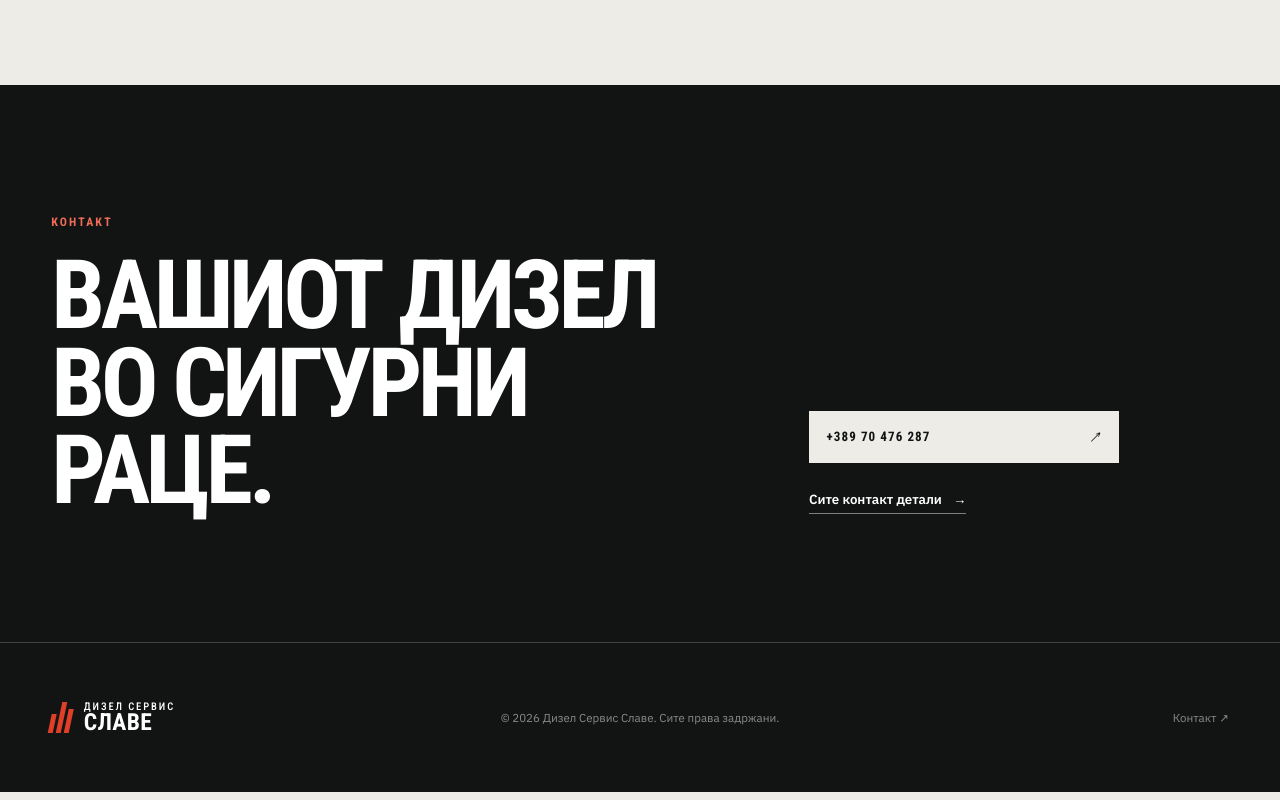
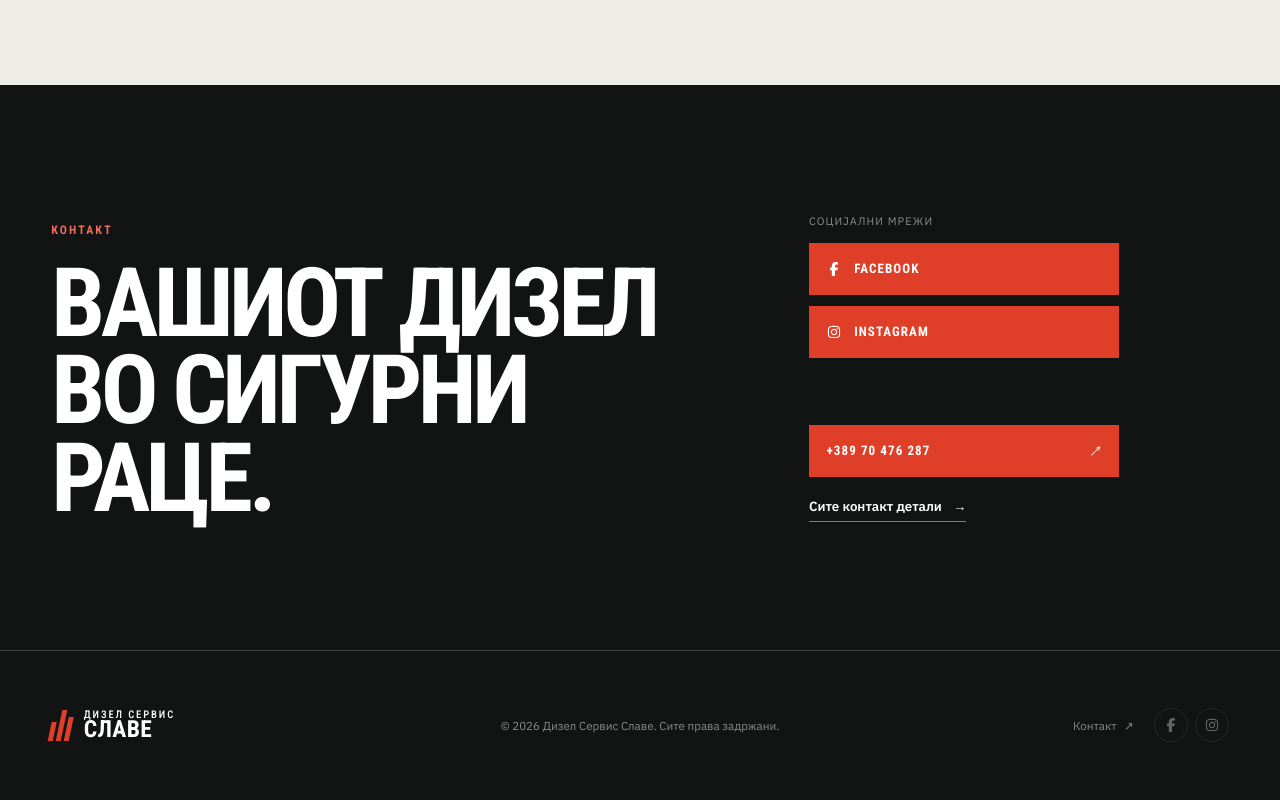
Before and after one commit to ardijancuri/slave-service-web, a Next.js app: page / in a window 1280 px wide. Shown: the part 2871-3671 px from the top of the page. Built offline with nearby package versions, Linux system fonts and the light colour scheme.

Commit message:
Add social links and refine service process UI

```diff
--- a/app/contact/page.jsx
+++ b/app/contact/page.jsx
@@ -2,6 +2,7 @@
 
 import PageHero from "../../components/PageHero";
 import { useLanguage } from "../../components/LanguageProvider";
+import { SocialLinks } from "../../components/SiteChrome";
 
 const mapsUrl =
   "https://www.google.com/maps/search/?api=1&query=2G22%2BHVM%20Disel%20Service%20Slave%2C%20%C4%8Cento";
@@ -53,6 +54,10 @@ export default function ContactPage() {
             <span>{t.landmarkLabel}</span>
             <p>{t.landmark}</p>
           </div>
+          <div className="contact-row">
+            <span>{t.socialMedia}</span>
+            <SocialLinks variant="light" />
+          </div>
         </div>
       </section>
 
--- a/app/page.jsx
+++ b/app/page.jsx
@@ -4,6 +4,7 @@ import Image from "next/image";
 import Link from "next/link";
 import { useEffect, useRef } from "react";
 import { useLanguage } from "../components/LanguageProvider";
+import { SocialLinks } from "../components/SiteChrome";
 
 const pageLinks = [
   ["01", "/services", "navServices", "homeServicesDescription"],
@@ -135,7 +136,11 @@ export default function Home() {
           </h2>
         </div>
         <div className="home-contact-actions reveal">
-          <a className="button button-light" href="tel:+38970476287">
+          <div className="home-contact-socials">
+            <span>{t.socialMedia}</span>
+            <SocialLinks presentation="buttons" />
+          </div>
+          <a className="button button-primary home-contact-phone" href="tel:+38970476287">
             <span>+389 70 476 287</span>
             <span aria-hidden="true">↗</span>
           </a>
--- a/components/SiteChrome.jsx
+++ b/components/SiteChrome.jsx
@@ -3,6 +3,7 @@
 import Link from "next/link";
 import { usePathname } from "next/navigation";
 import { useEffect, useState } from "react";
+import { FaFacebookF, FaInstagram } from "react-icons/fa6";
 import { useLanguage } from "./LanguageProvider";
 
 const navigation = [
@@ -11,6 +12,11 @@ const navigation = [
   { href: "/equipment", key: "navEquipment" },
   { href: "/gallery", key: "navGallery" },
   { href: "/contact", key: "navContact" },
+];
+
+const socialLinks = [
+  { label: "Facebook", href: "", Icon: FaFacebookF },
+  { label: "Instagram", href: "", Icon: FaInstagram },
 ];
 
 function Brand({ footer = false }) {
@@ -42,6 +48,31 @@ export function SkipLink() {
   );
 }
 
+export function SocialLinks({ variant = "dark", presentation = "icons" }) {
+  const { t } = useLanguage();
+  return (
+    <div
+      className={`social-links social-links-${variant} social-links-${presentation}`}
+      aria-label={t.socialMedia}
+    >
+      {socialLinks.map(({ label, href, Icon }) => (
+        <a
+          className="social-link"
+          href={href || undefined}
+          aria-label={label}
+          aria-disabled={!href}
+          tabIndex={href ? 0 : -1}
+          title={`${label} — ${t.comingSoon}`}
+          key={label}
+        >
+          <Icon aria-hidden="true" />
+          {presentation === "buttons" && <span>{label}</span>}
+        </a>
+      ))}
+    </div>
+  );
+}
+
 export function SiteHeader() {
   const pathname = usePathname();
   const normalizedPathname =
@@ -61,6 +92,24 @@ export function SiteHeader() {
     document.body.classList.toggle("nav-open", menuOpen);
     return () => document.body.classList.remove("nav-open");
   }, [menuOpen]);
+
+  useEffect(() => {
+    if (!menuOpen) return undefined;
+    const closeOnEscape = (event) => {
+      if (event.key === "Escape") setMenuOpen(false);
+    };
+    window.addEventListener("keydown", closeOnEscape);
+    return () => window.removeEventListener("keydown", closeOnEscape);
+  }, [menuOpen]);
+
+  useEffect(() => {
+    const desktopQuery = window.matchMedia("(min-width: 821px)");
+    const closeOnDesktop = (event) => {
+      if (event.matches) setMenuOpen(false);
+    };
+    desktopQuery.addEventListener("change", closeOnDesktop);
+    return () => desktopQuery.removeEventListener("change", closeOnDesktop);
+  }, []);
 
   useEffect(() => {
     const timer = window.setTimeout(() => setMenuOpen(false), 0);
@@ -135,9 +184,12 @@ export function SiteFooter() {
     <footer className="site-footer">
       <Brand footer />
       <p>© 2026 {t.footerRights}</p>
-      <Link href="/contact">
-        {t.navContact} <span aria-hidden="true">↗</span>
-      </Link>
+      <div className="footer-actions">
+        <Link className="footer-contact-link" href="/contact">
+          {t.navContact} <span aria-hidden="true">↗</span>
+        </Link>
+        <SocialLinks />
+      </div>
     </footer>
   );
 }
--- a/package.json
+++ b/package.json
@@ -11,7 +11,8 @@
   "dependencies": {
     "next": "16.2.10",
     "react": "19.2.7",
-    "react-dom": "19.2.7"
+    "react-dom": "19.2.7",
+    "react-icons": "^5.7.0"
   },
   "devDependencies": {
     "eslint": "^9.39.5",
--- a/styles.css
+++ b/styles.css
@@ -191,11 +191,23 @@ blockquote { margin: 3rem 0 0; padding: 1.5rem 0 0 2rem; border-top: 1px solid v
 .contact-row { display: grid; grid-template-columns: 105px 1fr; gap: 1.5rem; padding: 1.55rem 0; border-bottom: 1px solid var(--light-line); }
 .contact-row > span { color: rgba(255,255,255,.4); font-size: .68rem; letter-spacing: .1em; text-transform: uppercase; }
 .contact-row p, .contact-row a { margin: 0; font-size: .93rem; }
-.contact-row a { display: flex; justify-content: space-between; gap: 1rem; }
-.contact-row a:hover { color: #ee6c57; }
+.contact-row > a { display: flex; justify-content: space-between; gap: 1rem; }
+.contact-row > a:hover { color: #ee6c57; }
 
 .site-footer { display: grid; grid-template-columns: 1fr auto 1fr; align-items: center; gap: 2rem; min-height: 150px; padding: 2rem var(--gutter); background: var(--ink); color: rgba(255,255,255,.5); border-top: 1px solid var(--light-line); font-size: .72rem; }
-.site-footer > a:last-child { justify-self: end; }
+.footer-actions { justify-self: end; display: flex; align-items: center; gap: 1.25rem; }
+.footer-contact-link { display: inline-flex; align-items: center; gap: .45rem; }
+.social-links { display: flex; align-items: center; gap: .45rem; }
+.social-link { width: 34px; height: 34px; display: grid; place-items: center; border: 1px solid currentColor; border-radius: 50%; transition: color 180ms ease, border-color 180ms ease, background-color 180ms ease; }
+.social-link svg { width: 14px; height: 14px; }
+.social-links-dark .social-link { color: rgba(255,255,255,.82); border-color: var(--light-line); }
+.social-links-light .social-link { color: var(--ink); border-color: var(--line); }
+.social-link[href]:hover { color: #fff; border-color: var(--red); background: var(--red); }
+.social-link[aria-disabled="true"] { opacity: .42; cursor: default; }
+.social-links-buttons { width: min(100%, 310px); display: grid; grid-template-columns: 1fr; gap: .7rem; }
+.social-links-buttons .social-link { width: 100%; min-height: 52px; height: auto; display: flex; align-items: center; justify-content: flex-start; gap: .85rem; padding: .9rem 1.1rem; border: 0; border-radius: 0; background: var(--red); color: #fff; font-family: var(--display); font-size: .82rem; font-weight: 700; letter-spacing: .08em; text-transform: uppercase; }
+.social-links-buttons .social-link svg { flex: 0 0 auto; }
+.social-links-buttons .social-link[aria-disabled="true"] { opacity: 1; }
 .footer-brand { color: #fff; }
 
 .reveal { opacity: 0; transform: translateY(28px); transition: opacity 650ms cubic-bezier(.2,.7,.2,1), transform 650ms cubic-bezier(.2,.7,.2,1); }
@@ -227,8 +239,11 @@ blockquote { margin: 3rem 0 0; padding: 1.5rem 0 0 2rem; border-top: 1px solid v
 .home-about { padding-top: 5rem; }
 .inline-arrow { display: inline-flex; align-items: center; gap: 1.4rem; margin-top: 2rem; padding-bottom: .4rem; border-bottom: 1px solid currentColor; font-family: var(--display); font-size: .8rem; font-weight: 700; letter-spacing: .08em; text-transform: uppercase; }
 .home-contact { align-items: end; padding: clamp(6rem, 10vw, 10rem) var(--gutter); }
-.home-contact-actions { align-self: end; display: grid; justify-items: start; gap: 1.6rem; }
+.home-contact-actions { width: min(100%, 420px); align-self: end; display: grid; justify-items: start; gap: 1.2rem; }
 .home-contact-actions .text-link { color: #fff; }
+.home-contact-phone { width: min(100%, 310px); }
+.home-contact-socials { width: 100%; display: grid; gap: .8rem; }
+.home-contact-socials > span { color: rgba(255,255,255,.52); font-size: .68rem; letter-spacing: .1em; text-transform: uppercase; }
 
 .page-intro { display: grid; grid-template-columns: .3fr 1.25fr .65fr; gap: clamp(2rem, 5vw, 6rem); align-items: start; }
 .page-intro h2 { margin: 0; font-family: var(--display); font-size: clamp(3.2rem, 5.6vw, 6rem); line-height: .9; letter-spacing: -.04em; text-transform: uppercase; }
@@ -239,8 +254,10 @@ blockquote { margin: 3rem 0 0; padding: 1.5rem 0 0 2rem; border-top: 1px solid v
 .process-step { min-height: 300px; padding: 2rem; border-right: 1px solid var(--line); }
 .process-step:first-child { padding-left: 0; }
 .process-step:last-child { border-right: 0; }
-.process-step > span, .value-row > span, .equipment-detail > span { color: var(--red); font-family: var(--display); font-size: .72rem; letter-spacing: .12em; }
-.process-step h3 { margin: 5rem 0 1rem; font-family: var(--display); font-size: 2rem; text-transform: uppercase; }
+.process-step-meta { display: flex; align-items: flex-start; justify-content: space-between; gap: 2rem; }
+.process-number, .value-row > span, .equipment-detail > span { color: var(--red); font-family: var(--display); font-size: .72rem; letter-spacing: .12em; }
+.process-icon { width: 2.4rem; height: 2.4rem; color: var(--red); }
+.process-step h3 { margin: 4rem 0 1rem; font-family: var(--display); font-size: 2rem; text-transform: uppercase; }
 .process-step p { margin: 0; color: var(--muted); font-size: .88rem; }
 .page-cta { display: grid; grid-template-columns: 1.2fr .8fr; gap: 5rem; align-items: end; padding: clamp(6rem, 10vw, 10rem) var(--gutter); }
 .page-cta h2 { max-width: 850px; margin: 0; font-family: var(--display); font-size: clamp(3.4rem, 6vw, 6.7rem); line-height: .9; text-transform: uppercase; }
@@ -320,7 +337,7 @@ blockquote { margin: 3rem 0 0; padding: 1.5rem 0 0 2rem; border-top: 1px solid v
   .menu-toggle span:not(.sr-only) { display: block; width: 22px; height: 1px; background: currentColor; transition: transform 180ms ease; }
   .nav-open .menu-toggle span:first-child { transform: translateY(3.5px) rotate(45deg); }
   .nav-open .menu-toggle span:nth-child(2) { transform: translateY(-3.5px) rotate(-45deg); }
-  .site-nav { position: fixed; inset: 72px 0 0; width: 100%; justify-self: stretch; display: flex; flex-direction: column; align-items: flex-start; justify-content: center; gap: 1.5rem; padding: 2rem var(--gutter); background: var(--ink); color: #fff; opacity: 0; visibility: hidden; pointer-events: none; transform: translateX(1rem); transition: opacity 220ms ease, transform 300ms cubic-bezier(.2,.7,.2,1), visibility 220ms ease; }
+  .site-nav { position: absolute; inset: 100% 0 auto; z-index: 10; width: 100vw; height: calc(100svh - 72px); justify-self: stretch; display: flex; flex-direction: column; align-items: flex-start; justify-content: flex-start; gap: 1.5rem; padding: clamp(3rem, 10vh, 6rem) var(--gutter) 3rem; overflow-y: auto; overscroll-behavior: contain; background: var(--ink); color: #fff; opacity: 0; visibility: hidden; pointer-events: none; transform: translateX(1rem); transition: opacity 220ms ease, transform 300ms cubic-bezier(.2,.7,.2,1), visibility 220ms ease; }
   .nav-open .site-nav { opacity: 1; visibility: visible; pointer-events: auto; transform: none; }
   .site-nav a { font-family: var(--display); font-size: clamp(2.5rem, 11vw, 5rem); line-height: .95; }
   .header-actions { grid-column: 2; grid-row: 1; }
@@ -346,6 +363,7 @@ blockquote { margin: 3rem 0 0; padding: 1.5rem 0 0 2rem; border-top: 1px solid v
   .guarantee-aside { grid-column: 2; }
   .contact { grid-template-columns: 1fr; }
   .site-footer { grid-template-columns: 1fr auto; }
+  .footer-actions { justify-self: end; }
   .site-footer p { grid-column: 1 / -1; grid-row: 2; }
 }
 
@@ -375,9 +393,9 @@ blockquote { margin: 3rem 0 0; padding: 1.5rem 0 0 2rem; border-top: 1px solid v
   .contact { gap: 4rem; }
   .contact h2 { max-width: 100%; font-size: clamp(2.65rem, 12vw, 3.65rem); line-height: .92; overflow-wrap: break-word; }
   .contact-row { grid-template-columns: 80px 1fr; gap: 1rem; }
-  .contact-row a { overflow-wrap: anywhere; }
+  .contact-row > a { overflow-wrap: anywhere; }
   .site-footer { grid-template-columns: 1fr; align-items: start; }
-  .site-footer > a:last-child { justify-self: start; }
+  .footer-actions { justify-self: start; flex-wrap: wrap; }
   .site-footer p { grid-column: auto; grid-row: auto; }
 }
 
```
Also changed, not shown: app/services/page.jsx (+15 -2 lines), lib/translations.js, 1 other file (tests, documents, lock files or other folders).
